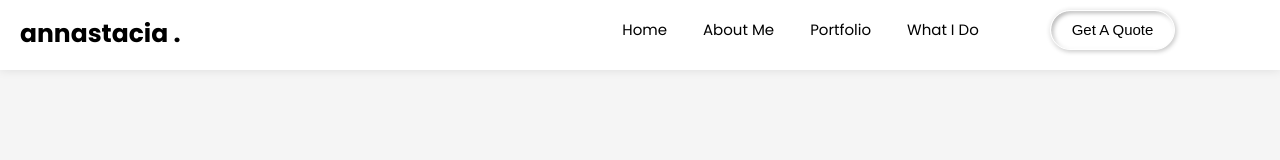
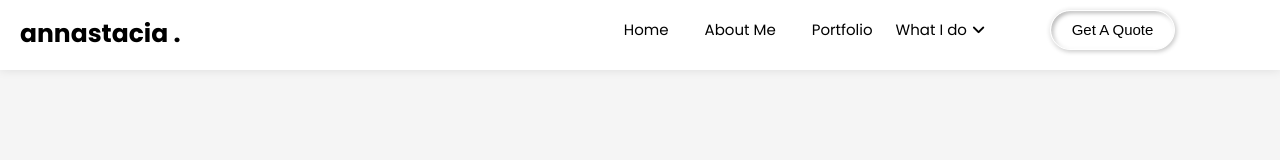
Before and after one commit to Annastacia-dev/portfolio, a React (Create React App) app: page / in a window 1280 px wide. Shown: the top 160 px of the page. Built offline with nearby package versions, Linux system fonts and the light colour scheme.

Commit message:
completed navbar

```diff
--- a/public/index.html
+++ b/public/index.html
@@ -2,14 +2,14 @@
 <html lang="en">
   <head>
     <meta charset="utf-8" />
-    <link rel="icon" href="%PUBLIC_URL%/favicon.ico" />
+    <link rel="icon" href="%PUBLIC_URL%/circle-dot-solid.svg" />
     <meta name="viewport" content="width=device-width, initial-scale=1" />
     <meta name="theme-color" content="#000000" />
     <meta
       name="description"
       content="Web site created using create-react-app"
     />
-    <link rel="apple-touch-icon" href="%PUBLIC_URL%/logo192.png" />
+    <!-- <link rel="apple-touch-icon" href="%PUBLIC_URL%/logo192.png" /> -->
     <!--
       manifest.json provides metadata used when your web app is installed on a
       user's mobile device or desktop. See https://developers.google.com/web/fundamentals/web-app-manifest/
@@ -25,6 +25,7 @@
       Learn how to configure a non-root public URL by running `npm run build`.
     -->
     <!-- <link rel="stylesheet" href="https://cdn.jsdelivr.net/npm/bootstrap@4.0.0/dist/css/bootstrap.min.css" integrity="sha384-Gn5384xqQ1aoWXA+058RXPxPg6fy4IWvTNh0E263XmFcJlSAwiGgFAW/dAiS6JXm" crossorigin="anonymous"> -->
+    <script async src="https://kit.fontawesome.com/0bb8857bfc.js" crossorigin="anonymous"></script>
     <title>Annastacia</title>
   </head>
   <body>
--- a/src/components/NavBar.js
+++ b/src/components/NavBar.js
@@ -18,22 +18,22 @@ const NavBar = () => {
                 <NavLink end to='/about'>about me</NavLink>
             </li>
             <li>
-                <NavLink end to='portfolio'>portfolio</NavLink>
+                <NavLink end to='/portfolio'>portfolio</NavLink>
+            </li>
+            <li className="dropdown">
+                  <button className="dropbtn">
+                    What I do
+                    <i className="fa-solid fa-angle-down"></i>
+                  </button>
+                  <li className="dropdown-content">
+                    <NavLink>brand design</NavLink>
+                    <NavLink>UI/UX</NavLink>
+                    <NavLink>web development</NavLink>
+                    <NavLink>Social media management</NavLink>
+                  </li>
             </li>
             <li>
-                <NavLink>
-                  <select name="services" id="services">
-                    <option value="whatido" defaultValue hidden>what i do</option>
-                    <NavLink></NavLink>
-                    <option value="brand design"><NavLink>brand design</NavLink></option>
-                    <option value="uiux"><NavLink>UI/UX</NavLink></option>
-                    <option value="webdevelopment"><NavLink>web development</NavLink></option>
-                    <option value="smm"><NavLink>social media management</NavLink></option>
-                  </select>
-                </NavLink>
-            </li>
-            <li>
-              <button>
+              <button className='quote'>
                 Get a quote
               </button>
             </li>
--- a/src/css/navbar.css
+++ b/src/css/navbar.css
@@ -31,7 +31,14 @@ nav ul {
 }
 
 nav ul li {
-    display: inline-block;
+    display: inline-block;/* /* .dropdown-content {
+        display: none;
+        position: absolute;
+        background-color: #f9f9f9;
+        min-width: 160px;
+        box-shadow: 0px 8px 16px 0px rgba(0,0,0,0.2);
+        z-index: 1;
+      } */
     line-height: 60px;
     margin: 0 5px;
 
@@ -73,13 +80,14 @@ nav ul li a:hover{
     display: none;
 }
 
-button{
+.quote{
 
     cursor: pointer;
     height: 40px;
     width: 125px;
     text-transform: capitalize;
     font-size: 15px;
+    margin-left: 50px;
     transition: all 250ms ease-in-out;
     font-weight: 400;
     background-color: #fff;
@@ -91,6 +99,47 @@ button{
                  inset 2px 2px 4px rgba(0, 0, 0, 0.3);
 }
 
-button:hover{
+.quote:hover{
     color: #00008B;
 }
+
+  .dropdown .dropbtn {
+
+    background: none;
+    font-family: 'Poppins', sans-serif;
+    font-size: 15px;
+    border: none;
+    outline: none;
+  }
+
+  .dropdown .dropbtn:hover{
+    color: #00008B;
+  }
+
+  .dropdown .dropbtn i{
+    padding: 5px;
+  }
+
+  .dropdown-content {
+    display: none;
+    position: absolute;
+    background-color: #f9f9f9;
+    min-width: 160px;
+    box-shadow: 0px 8px 16px 0px rgba(0,0,0,0.2);
+    z-index: 1;
+  }
+  .dropdown-content a {
+    float: none;
+    font-size: 15px;
+    color: black;
+    text-decoration: none;
+    display: block;
+    text-align: left;
+  }
+    .dropdown-content a:hover {
+        color: #00008B;
+    }
+    .dropdown:hover .dropdown-content {
+        display: block;
+        line-height: 1.8;
+    }
--- a/src/index.css
+++ b/src/index.css
@@ -9,4 +9,5 @@ body{
   font-family: 'Poppins', sans-serif;
   background: #f5f5f5;
   max-width: 1330px;
+
 }
```
Also changed, not shown: public/circle-dot-solid.svg (added), 1 other file (tests, documents, lock files or other folders).
